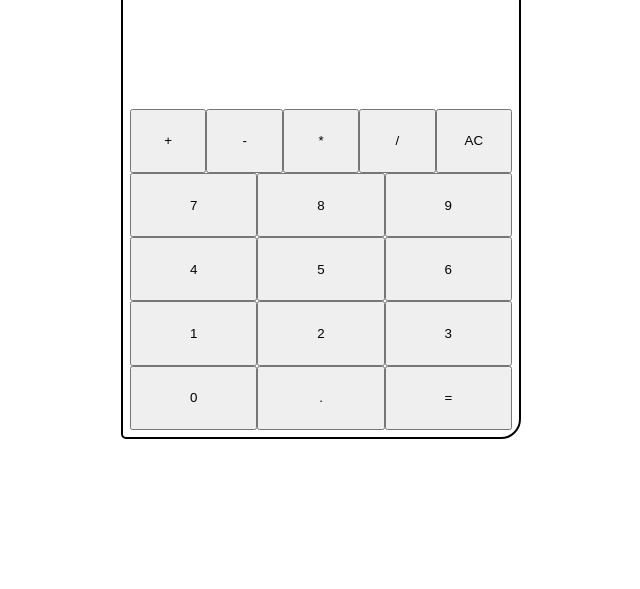
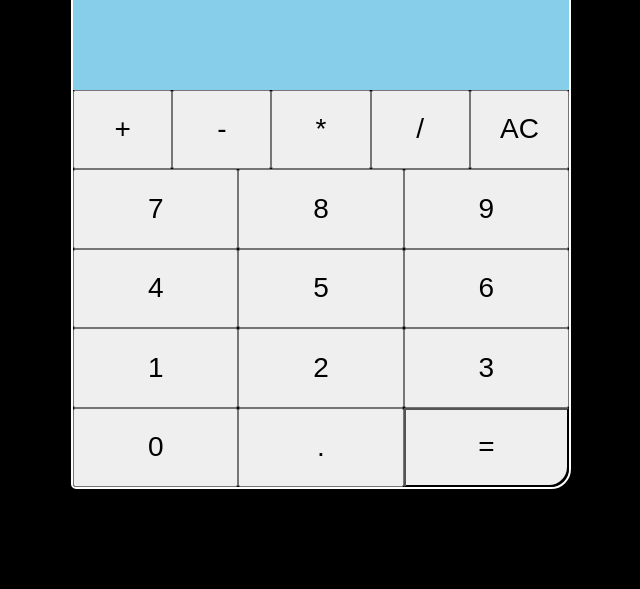
Before and after one commit to nerddude24/calc-mini, a plain HTML site: page index.html in a window 1280 px wide. Shown: the part 211-800 px from the top of the page, without its empty margins (319-959 px from the left). Drawn offline with Linux system fonts and the light colour scheme.

Commit message:
Add basic style to page

```diff
--- a/index.html
+++ b/index.html
@@ -35,7 +35,7 @@
 				<div class="button-row">
 					<button>0</button>
 					<button>.</button>
-					<button class="op-btn">=</button>
+					<button class="op-btn" id="eq-btn">=</button>
 				</div>
 			</div>
 		</div>
--- a/style.css
+++ b/style.css
@@ -10,6 +10,8 @@ body {
 }
 
 body {
+	background-color: black;
+
 	display: flex;
 
 	justify-content: center;
@@ -17,18 +19,20 @@ body {
 }
 
 .calc {
-	border: 2px solid black;
+	border: 2px solid white;
+	background-color: black;
 	border-radius: 5px 5px 20px 5px;
-	height: 500px;
-	width: 400px;
+	height: 600px;
+	width: 500px;
 
 	display: flex;
 	flex-direction: column;
 	align-items: stretch;
-	padding: 7px;
 }
 
 .display {
+	background-color: skyblue;
+
 	flex: 1;
 
 	display: flex;
@@ -51,5 +55,11 @@ body {
 }
 
 button {
+	font-size: 28px;
+
 	flex: 1;
 }
+
+#eq-btn {
+	border-bottom-right-radius: 20px;
+}
```
